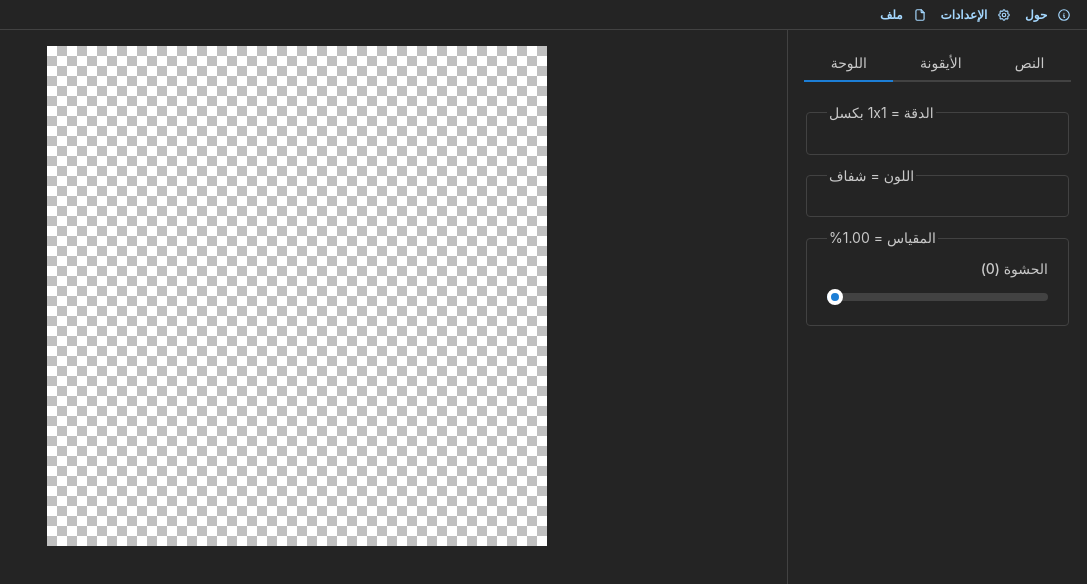
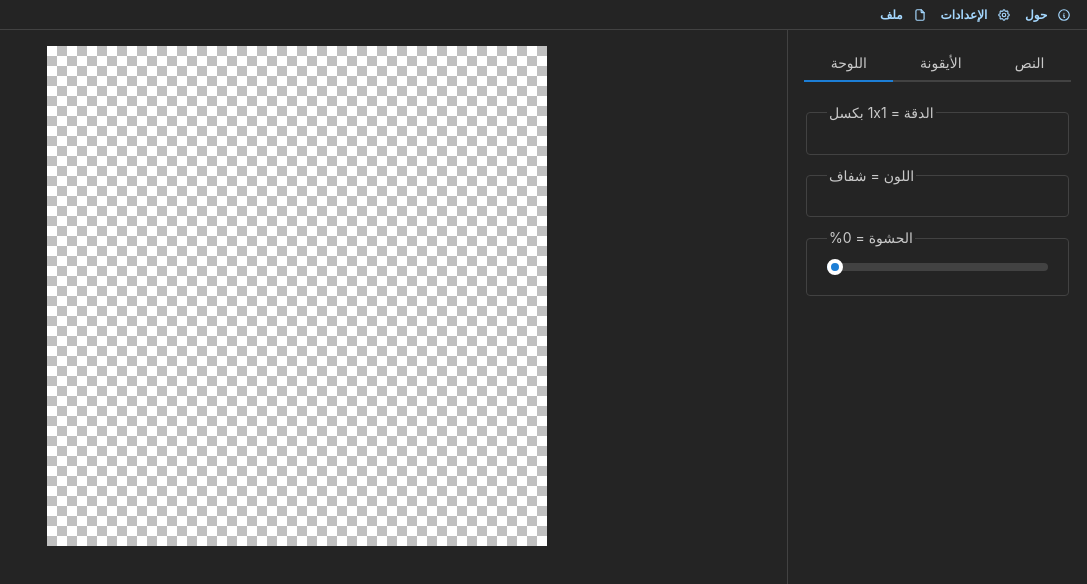
Before and after one commit to Shiaarak/Shiaarak, a React (Vite) app: page / in a window 1280 px wide. Shown: the top 584 px of the page, without its empty margins (193-1280 px from the left). Built offline with nearby package versions, Linux system fonts and the light colour scheme.

Commit message:
تحويل تحديد الحشوة من بكسلات إلى نسبة مئوية

```diff
--- a/src/components/selectors/Padding.tsx
+++ b/src/components/selectors/Padding.tsx
@@ -1,11 +1,20 @@
-import { useContext, useEffect, useState } from 'react'
-import { Fieldset, Text, Space, Slider } from '@mantine/core'
-import { textProps, translate } from '../../settings'
-import { type Res, type LogoCanvas, LogoContext } from '../../logo'
+import { useEffect, useState } from 'react'
+import { Fieldset, Slider } from '@mantine/core'
+import { translate } from '../../settings'
 
 export interface PaddingSelProps {
-  /** Used to calculate the padding */
-  res: Res
+  /** half size of container's smallest side */
+  halfSize: number
+
+  /**
+   * @defaultValue 0
+   */
+  min?: number
+
+  /**
+   * @defaultValue 1
+   */
+  max?: number
 
   /**
    * To be called when data changes
@@ -14,27 +23,28 @@ export interface PaddingSelProps {
   onChange: (value: number) => void
 }
 
-export default function PaddingSel({ res: { w, h } }: PaddingSelProps) {
-  const { canvas } = useContext(LogoContext) || { canvas: { padding: 0, colors: [], ratios: [] } }
-  const { padding: p }: LogoCanvas = canvas
-
-  const aspect = Math.min(w, h)
-  const maxPadding = aspect * 0.5
-
-  const [padding, setPadding] = useState<number>(maxPadding * p)
+export default function PaddingSel({ halfSize: size, min = 0, max = 100, onChange }: PaddingSelProps) {
+  const [p, setPadding] = useState<number>(min)
 
   useEffect(() => {
-    if (p === padding / maxPadding) return
-    setPadding(maxPadding * p)
-  }, [w, h, p])
+    if (p < min) setPadding(min)
+  }, [min])
+
+  useEffect(() => {
+    if (p > max) setPadding(max)
+  }, [max])
+
+  useEffect(() => onChange(p), [p, onChange])
 
   return (
-    <Fieldset legend={translate('sel.padding.legend', [((aspect - padding * 2) / aspect).toFixed(2)])}>
-      <Text {...textProps}>
-        {translate('sel.padding.pad')} ({padding})
-      </Text>
-      <Space h="xs" />
-      <Slider value={padding} onChange={setPadding} min={0} max={maxPadding} label={null} />
+    <Fieldset legend={translate('sel.padding.legend', [(p / size) * 100])}>
+      <Slider
+        value={(p / size) * 100}
+        onChange={(val) => setPadding((val / 100) * size)}
+        min={min}
+        max={max}
+        label={null}
+      />
     </Fieldset>
   )
 }
--- a/src/components/tabs/Canvas.tsx
+++ b/src/components/tabs/Canvas.tsx
@@ -15,7 +15,7 @@ export interface CanvasTabProps {
   dispatch: React.Dispatch<PreviewReducerAction>
 }
 
-export default function CanvasTab({ res, dispatch }: CanvasTabProps) {
+export default function CanvasTab({ res: { w, h }, dispatch }: CanvasTabProps) {
   const {
     canvas: { colors, ratios }
   } = useContext(LogoContext) || { canvas: { colors: [], ratios: [] } }
@@ -28,7 +28,7 @@ export default function CanvasTab({ res, dispatch }: CanvasTabProps) {
 
       <ColorSel choices={colors || []} onChange={(val) => dispatch({ type: 'c-color', payload: val })} />
 
-      <PaddingSel res={res} onChange={(val) => dispatch({ type: 'c-padding', payload: val })} />
+      <PaddingSel halfSize={Math.min(w, h) * 0.5} onChange={(val) => dispatch({ type: 'c-padding', payload: val })} />
     </Stack>
   )
 }
--- a/src/langs/ar.json
+++ b/src/langs/ar.json
@@ -44,8 +44,7 @@
       "p-m": "مضاعف البكسل"
     },
     "padding": {
-      "legend": "المقياس = $1%",
-      "pad": "الحشوة"
+      "legend": "الحشوة = $1%"
     }
   }
 }
--- a/src/langs/en.json
+++ b/src/langs/en.json
@@ -44,8 +44,7 @@
       "p-m": "Pixel Multiplier"
     },
     "padding": {
-      "legend": "Scale = $1%",
-      "pad": "Padding"
+      "legend": "Padding = $1%"
     }
   }
 }
```
